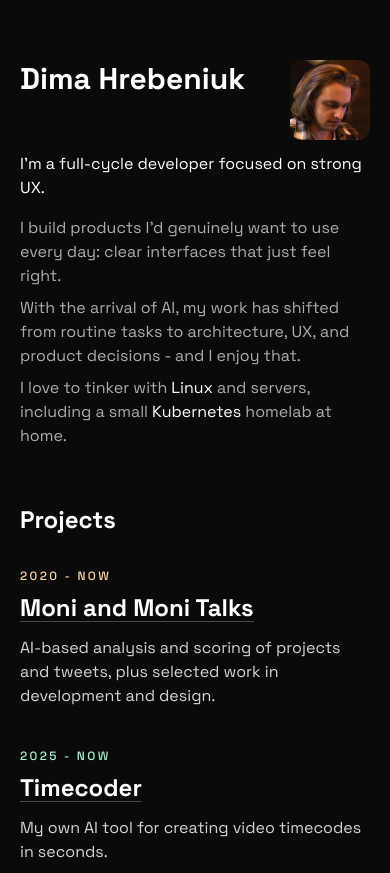
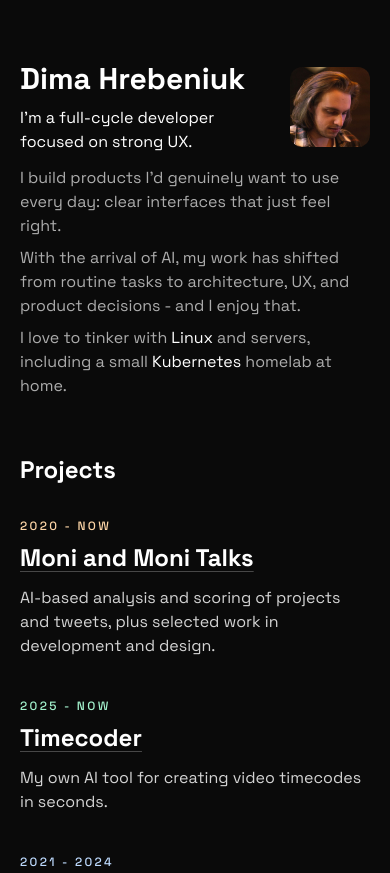
Before and after one commit to nanolookc/hrebeniuk, a website built with Vite: page src/index.html in a window 390 px wide. Shown: the top 873 px of the page. Built offline with nearby package versions, Linux system fonts and the light colour scheme.

Commit message:
mobile fixes

```diff
--- a/src/index.html
+++ b/src/index.html
@@ -23,13 +23,16 @@
     <main class="px-5 py-10 mx-auto max-w-4xl md:px-10 md:py-16">
       <header class="mb-14 reveal" style="--reveal-delay: 0ms">
         <div class="mt-5">
-          <div class="flex gap-6 justify-between items-start">
+          <div class="flex gap-6 justify-between items-center">
             <div class="min-w-0">
               <h1
                 class="text-3xl font-bold leading-tight text-white md:text-5xl"
               >
                 Dima Hrebeniuk
               </h1>
+                <p class="mt-2 hero-line accent-text">
+                I’m a full-cycle developer focused on strong UX.
+              </p>
             </div>
             <img
               src="./assets/dima.jpg"
@@ -43,9 +46,6 @@
             <div
               class="mt-3 space-y-2 max-w-2xl text-base hero-copy md:text-lg"
             >
-              <p class="mb-4 hero-line accent-text">
-                I’m a full-cycle developer focused on strong UX.
-              </p>
               <p class="hero-line">
                 I build products I’d genuinely want to use every day: clear
                 interfaces that just feel right.
```
